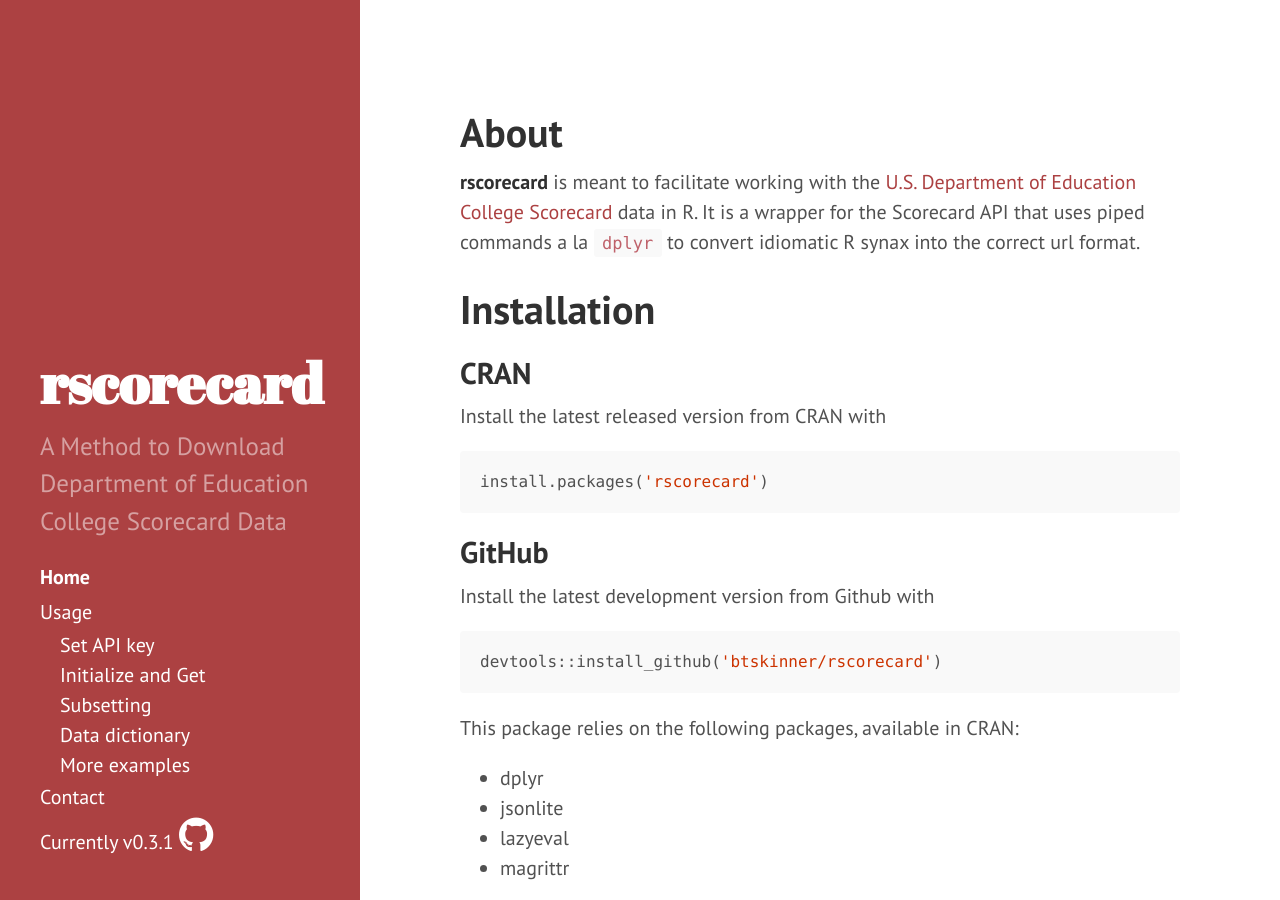
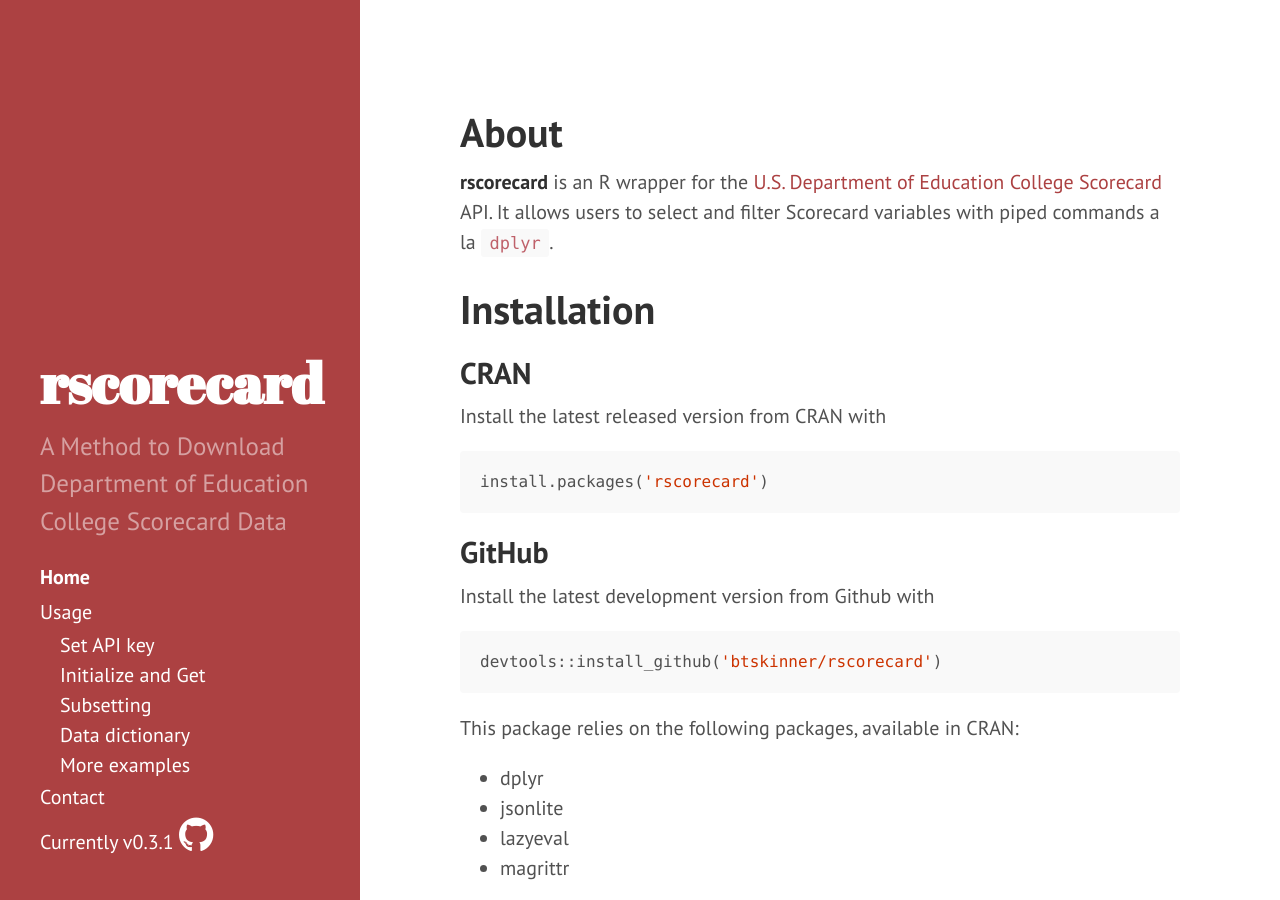
Before and after one commit to nguyentr17/rscorecard, a Jekyll site: the page built from index.md, in a window 1280 px wide and 900 px high. Built offline with Jekyll 4.4.1, drawn with Linux system fonts in a browser that asks for light colours.

Commit message:
better language

```diff
--- a/index.md
+++ b/index.md
@@ -5,8 +5,7 @@
 
 # About
 
-**rscorecard** is meant to facilitate working with the [U.S. Department of Education College Scorecard](https://collegescorecard.ed.gov) data in R. It is a wrapper for the Scorecard API that uses piped commands a la [`dplyr`](http://github.com/hadley/dplyr) to convert idiomatic R synax into the correct url format.
-
+**rscorecard** is an R wrapper for the [U.S. Department of Education College Scorecard](https://collegescorecard.ed.gov) API. It allows users to select and filter Scorecard variables with piped commands a la [`dplyr`](http://github.com/hadley/dplyr).
 # Installation
 
 ## CRAN
```
